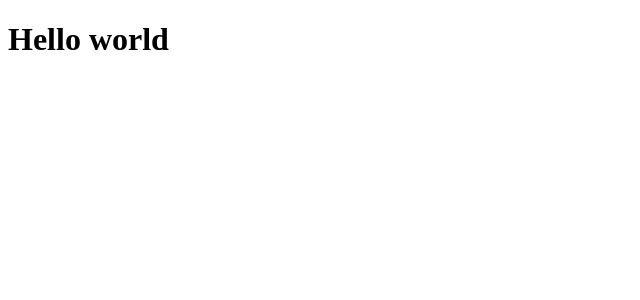
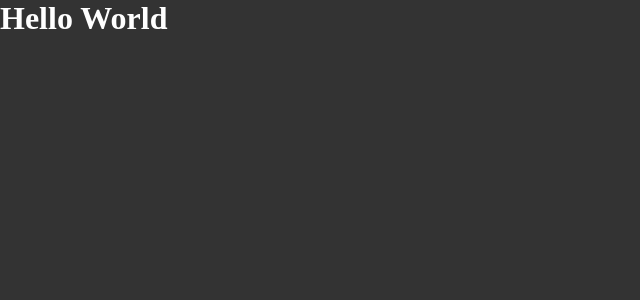
Before and after one commit to casa-henrique/GitHubExplorer, a React app: page / in a window 1280 px wide. Shown: the top 300 px of the page, without its empty margins (0-640 px from the left). Built offline with nearby package versions, Linux system fonts and the light colour scheme.

Commit message:
Implementação de arquivos CSS

```diff
--- a/src/App.jsx
+++ b/src/App.jsx
@@ -1,3 +1,5 @@
+import "./styles/global.css";
+
 export function App() {
-  return <h1>Hello world</h1>;
+  return <h1>Hello World</h1>;
 }
--- /dev/null
+++ b/src/styles/global.css
@@ -0,0 +1,11 @@
+* {
+  margin: 0;
+  padding: 0;
+  box-sizing: border-box;
+}
+
+body {
+  font: Arial, Helvetica, sans-serif;
+  background: #333;
+  color: #fff;
+}
--- a/webpack.config.js
+++ b/webpack.config.js
@@ -1,8 +1,11 @@
 const path = require("path");
 const HtmlWebPackPlugin = require("html-webpack-plugin");
 
+const isDevelopment = process.env.NODE_ENV !== "production";
+
 module.exports = {
-  mode: "development",
+  mode: isDevelopment ? "development" : "production",
+  devtool: isDevelopment ? "eval-source-map" : "source-map",
   entry: path.resolve(__dirname, "src", "index.jsx"),
   output: {
     path: path.resolve(__dirname, "dist"),
@@ -11,7 +14,25 @@ module.exports = {
   resolve: {
     extensions: [".js", ".jsx"],
   },
+  devServer: {
+    port: 3000,
+    static: {
+      directory: path.resolve(__dirname, "app"),
+    },
+  },
+  plugins: [
+    new HtmlWebPackPlugin({
+      template: path.resolve(__dirname, "public", "index.html"),
+    }),
+  ],
   module: {
-    rules: [{ test: /\.jsx$/, exclude: /node_modules/, use: "babel-loader" }],
+    rules: [
+      { test: /\.jsx$/, exclude: /node_modules/, use: "babel-loader" },
+      {
+        test: /\.css$/,
+        exclude: /node_modules/,
+        use: ["style-loader", "css-loader"],
+      },
+    ],
   },
 };
```
Also changed, not shown: package.json (+9 -1 lines), 2 other files (tests, documents, lock files or other folders).
